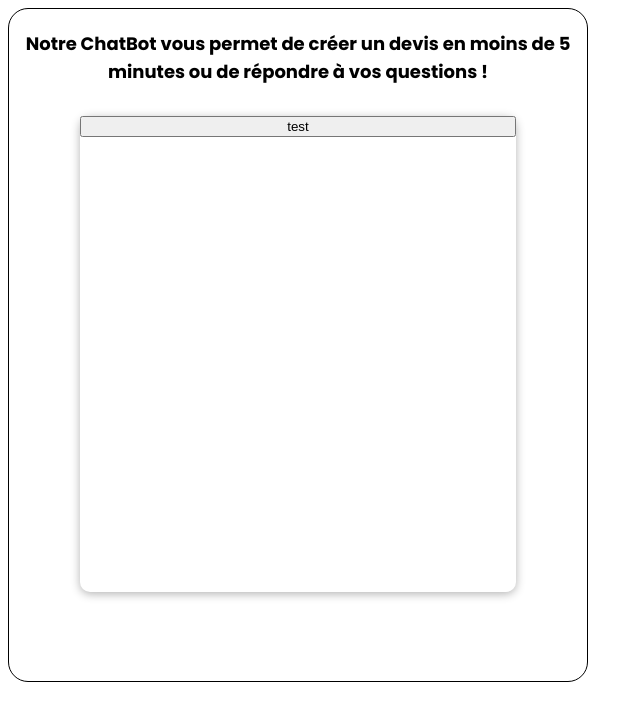
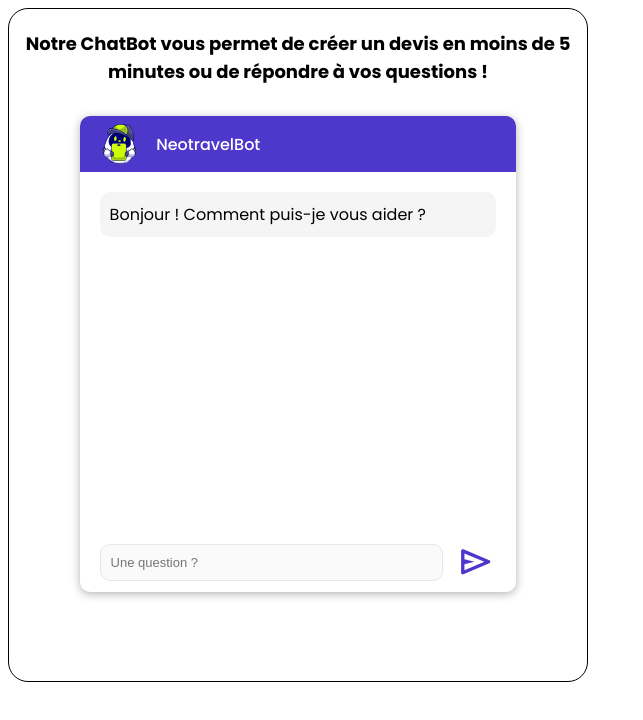
Before and after one commit to LoicChazeau/neotravel-front, a Vue app: page / in a window 1280 px wide. Shown: the top 720 px of the page, without its empty margins (0-643 px from the left). Built offline with nearby package versions, Linux system fonts and the light colour scheme.

Commit message:
revert last commit

```diff
--- a/src/App.vue
+++ b/src/App.vue
@@ -2,9 +2,8 @@
   <h2 class="chatbot-title">Notre ChatBot vous permet de créer un devis en moins de 5 minutes ou de répondre à vos questions !</h2>
   <div class="chatbot-container">
     <div class="chatbot-background">
-      <!-- <ChatbotHeader />
-      <ChatbotBody /> -->
-      <button @click="test()">test</button>
+      <ChatbotHeader />
+      <ChatbotBody />
     </div>
   </div>
 </template>
@@ -16,12 +15,7 @@ import ChatbotBody from "./components/ChatbotBody.vue";
 export default {
   components: {
     ChatbotHeader,
-    ChatbotBody,
-  },
-  methods: {
-    test() {
-      console.log("test")
-    }
+    ChatbotBody
   }
 };
 </script>
```
